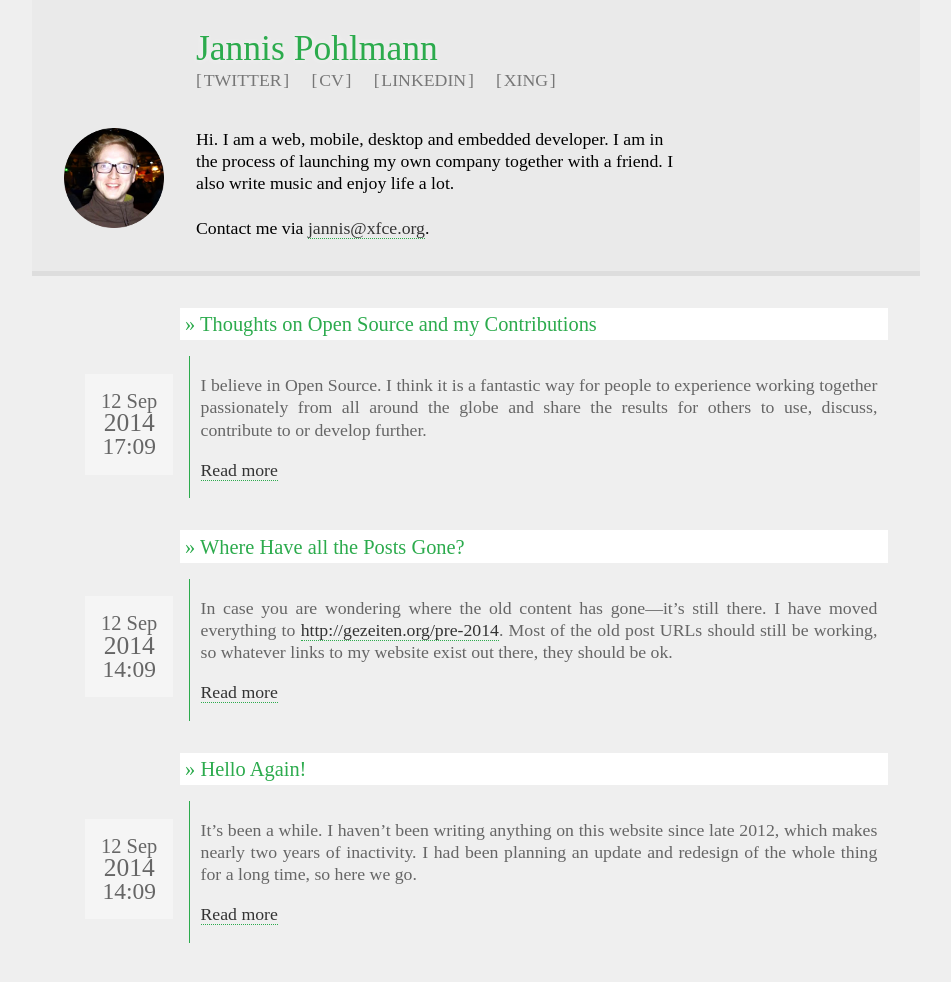
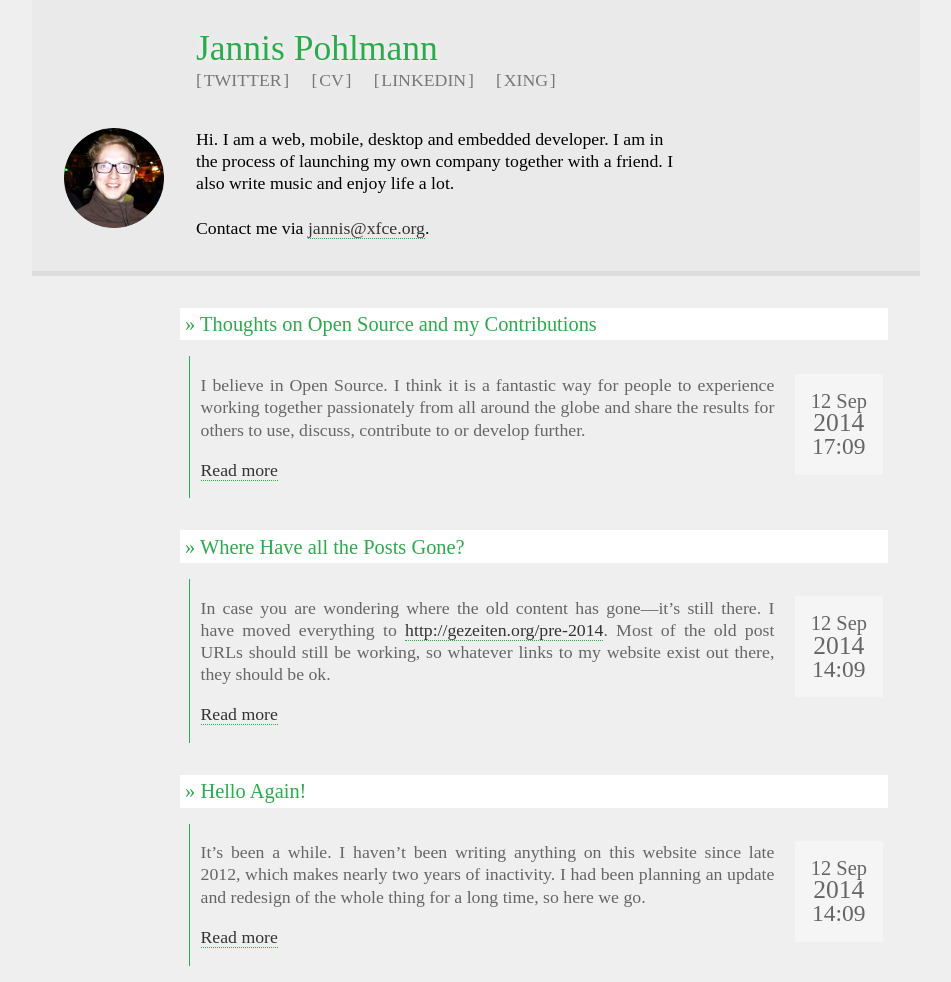
Before and after one commit to Jannis/jannis.github.io, a Jekyll site: the page built from index.md, in a window 1280 px wide. Shown: the whole page, without its empty margins (164-1115 px from the left). Built offline with Jekyll 4.4.1, drawn with Linux system fonts in a browser that asks for light colours; some web fonts are replaced; before the commit the page ends 959 px from its top, so only the background shows below that.

Commit message:
Move post date to the right

```diff
--- a/css/style.css
+++ b/css/style.css
@@ -125,11 +125,12 @@ main h2 {
 }
 
 main h2 .date {
-  float: left;
+  float: right;
   display: block;
   background: #f5f5f5;
   padding: 1rem;
-  margin-left: -100px;
+  margin-left: 1em;
+  margin-bottom: 1em;
   margin-top: 3.8rem;
   text-align: center;
   color: #666;
```
